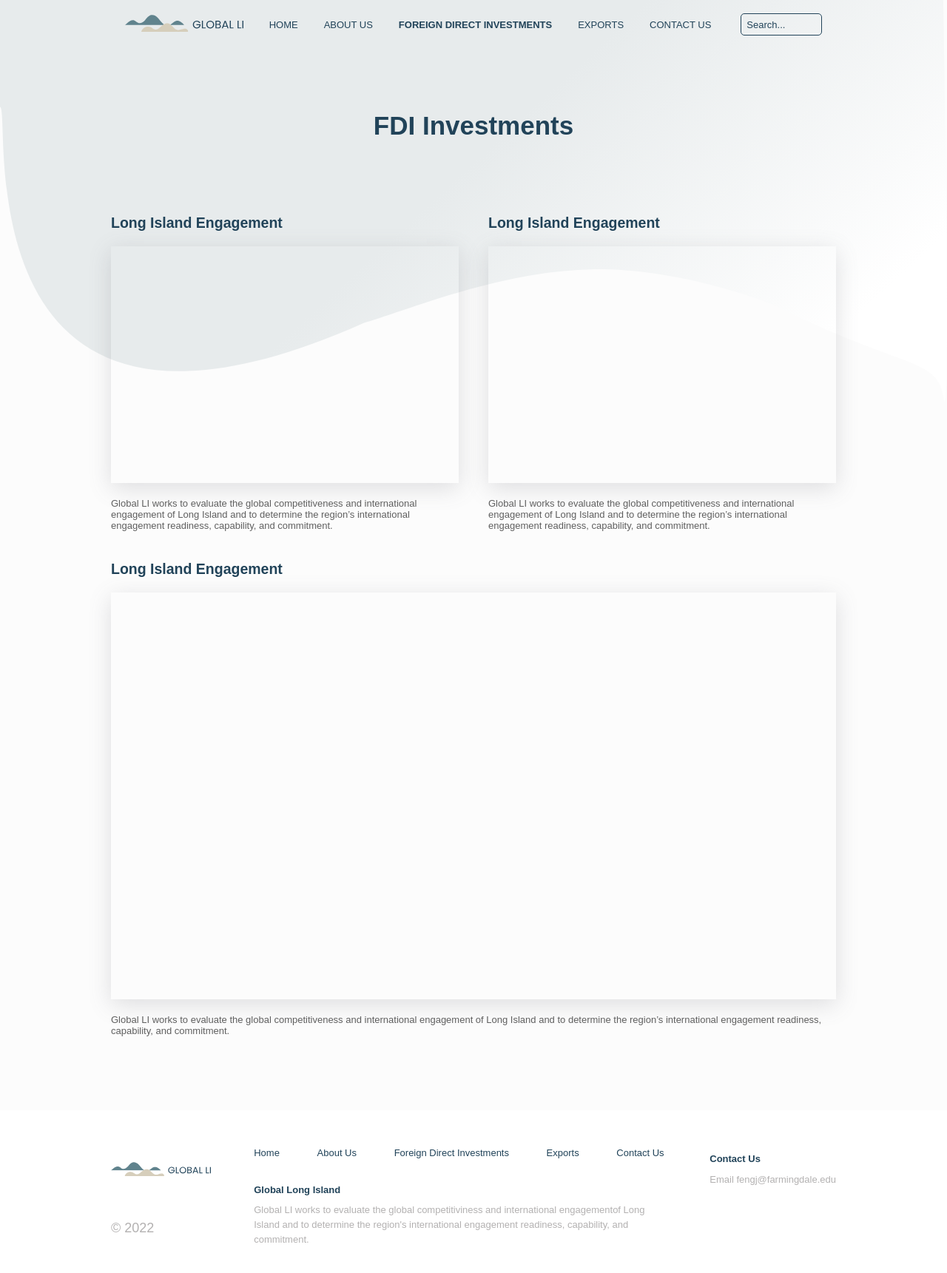
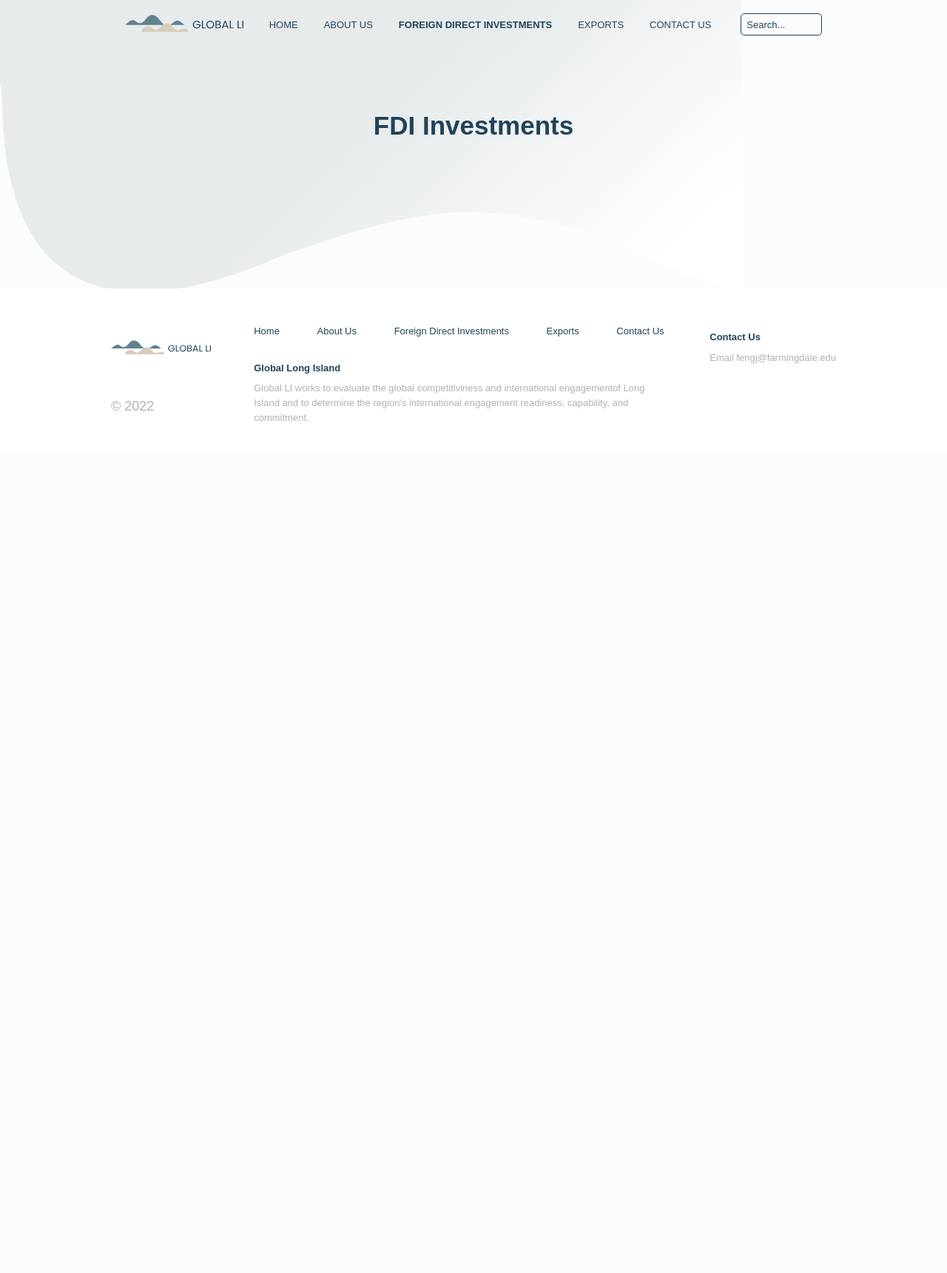
Before and after one commit to CDDR1/global-li, a Flask app: page /foreign-direct-investments in a window 1280 px wide. Shown: the whole page at 74% size. After the commit the page ends 569 px from the top, so only its background shows below. Run offline with Flask 2, Linux system fonts and the light colour scheme; some libraries are stand-ins or nearby versions.

Commit message:
Saving changes

```diff
--- a/static/css/dashboards.css
+++ b/static/css/dashboards.css
@@ -32,25 +32,52 @@ main {
     font-size: var(--fs-700);
 }
 
-.dashboards-split {
+.dashboard-grid {
+    display: grid;
+    grid-template-columns: 1fr 1fr;
+    gap: 5rem;
+}
+
+.grid-item {
+    display: flex;
+    flex-direction: column;
+    align-items: center;
+    gap: 3rem;
+}
+
+.grid-item-large {
+    grid-column: 1 / span 2;
+}
+
+.grid-item-large > .graph-container {
+    height: 65rem;
+}
+
+.graph-title {
+    align-self: flex-start;
+}
+
+.graph-container {
+    height: 35rem;
+    width: 100%;
+    box-shadow: var(--dashboard-shadow);
+}
+
+/* .dashboards-split {
     margin-bottom: 4rem;
     display: flex;
     gap: 4rem;
-}
+} */
 
-.dashboard-container {
-    box-shadow: var(--dashboard-shadow);
-}
-
-.left-dashboard,
+/* .left-dashboard,
 .right-dashboard,
 .center-dashboard {
     display: flex;
     flex-direction: column;
     gap: 2rem;
-}
+} */
 
-.small-dashboard {
+/* .small-dashboard {
     height: 35rem;
     width: 100%;
 }
@@ -58,7 +85,7 @@ main {
 .long-dashboard {
     height: 70rem;
     width: 100%;
-}
+} */
 
 /* || RESPONSIVE */
 @media (max-width: 1700px) {
--- a/static/js/init-viz.js
+++ b/static/js/init-viz.js
@@ -1,25 +1,68 @@
-const initViz = () => {
-    const containerDiv1 = document.getElementById("vizContainer1"),
-        url = "https://public.tableau.com/views/Top10LIFDIInvestorsbycountry/Bycountry",
-        options = {
-            hideTabs: true
-        };
-    const viz = new tableau.Viz(containerDiv1, url, options);
+// const initViz = () => {
+//     const containerDiv1 = document.getElementById("vizContainer1"),
+//         url = "https://public.tableau.com/views/Top10LIFDIInvestorsbycountry/Bycountry",
+//         options = {
+//             hideTabs: true
+//         };
+//     const viz = new tableau.Viz(containerDiv1, url, options);
 
 
-    const containerDiv2 = document.getElementById("vizContainer2"),
-    url2 = "https://public.tableau.com/views/LIFDIEmploymentbycountry/Bycountry",
-    options2 = {
-        hideTabs: true
-    };
-    const viz2  = new tableau.Viz(containerDiv2, url2, options);
+//     const containerDiv2 = document.getElementById("vizContainer2"),
+//     url2 = "https://public.tableau.com/views/LIFDIEmploymentbycountry/Bycountry",
+//     options2 = {
+//         hideTabs: true
+//     };
+//     const viz2  = new tableau.Viz(containerDiv2, url2, options);
 
-    const containerDiv3 = document.getElementById("vizContainer3"),
-    url3 = "https://public.tableau.com/views/LIFDIEmployment/LIFDIEmployment",
-    options3 = {
-        hideTabs: true
-    };
-    const viz3 = new tableau.Viz(containerDiv3, url3, options);
-}
+//     const containerDiv3 = document.getElementById("vizContainer3"),
+//     url3 = "https://public.tableau.com/views/LIFDIEmployment/LIFDIEmployment",
+//     options3 = {
+//         hideTabs: true
+//     };
+//     const viz3 = new tableau.Viz(containerDiv3, url3, options);
+// }
 
-window.addEventListener('DOMContentLoaded', initViz);
+// window.addEventListener('DOMContentLoaded', initViz);
+
+
+// Let's try fetching the API here...
+// FOR REFERENCE: data[0].PageLink[0].LinkName
+const createGridItem = (title, graph, description, index) => {
+    const gridItem = document.createElement('div');
+    gridItem.classList.add('grid-item');
+
+    const titleElement = document.createElement('h2');
+    titleElement.classList.add('graph-title');
+    titleElement.textContent = title;
+    gridItem.appendChild(titleElement);
+
+    const graphContainer = document.createElement('div');
+    graphContainer.classList.add('graph-container');
+    graphContainer.innerHTML = graph;
+    gridItem.appendChild(graphContainer);
+
+    const descriptionElement = document.createElement('p');
+    descriptionElement.classList.add('graph-description');
+    descriptionElement.textContent = description;
+    gridItem.appendChild(descriptionElement);
+
+    if ((index + 1) % 3 === 0) {
+        gridItem.classList.add('grid-item-large');
+    }
+
+    const grid = document.querySelector('.dashboard-grid');
+    grid.appendChild(gridItem);
+};
+
+const fetchData = () => {
+    fetch('https://api-li.computertechclub.com/api/Pages/GetallPages')
+        .then(res => res.json())
+        .then(data => {
+            data[0].PageLink.forEach((item, index) => {
+                createGridItem(item.LinkName, item.LinkUrl, item.LinkDescription, index);
+            });
+        })
+        .catch(err => console.log(err));
+};
+
+window.addEventListener('DOMContentLoaded', fetchData);
--- a/templates/foreign-direct-investments.html
+++ b/templates/foreign-direct-investments.html
@@ -10,7 +10,7 @@
     <link rel="stylesheet" href="../static/css/dashboards.css">
     <title>Global LI | Foreign Direct Investments</title>
     <!-- Tableau JS API -->
-    <script type="text/javascript" src="https://public.tableau.com/javascripts/api/tableau-2.min.js"></script>
+    <!-- <script type="text/javascript" src="https://public.tableau.com/javascripts/api/tableau-2.min.js"></script> -->
 </head>
 <body>
     <div class="container">
@@ -24,7 +24,7 @@
         <!-- MAIN SECTION -->
         <main>
             <h1 class="page-title">FDI Investments</h1>
-            <div class="dashboards-split">
+            <!-- <div class="dashboards-split">
                 <div class="left-dashboard">
                     <h2 class="dashboard-title">Long Island Engagement</h2>
                     <div class="dashboard-container small-dashboard">
@@ -46,6 +46,15 @@
                     <div id="vizContainer3" style="width: 100%; height: 100%;"></div>
                 </div>
                 <p class="dashboard-description">Global LI works to evaluate the global competitiveness and international engagement of Long Island and to determine the region’s international engagement readiness, capability, and commitment.</p>
+            </div> -->
+
+            <!-- GRID -->
+            <div class="dashboard-grid">
+                <!-- <div class="grid-item">
+                    <h2 class="graph-title"></h2>
+                    <div class="graph-container"></div>
+                    <p class="graph-description"></p>
+                </div> -->
             </div>
         </main>
 
```
Also changed, not shown: static/img/DrFengPhoto.jpg (deleted), static/img/cropped-mobile-logo.png (deleted), static/img/team-member.png (deleted), 2 other files.
